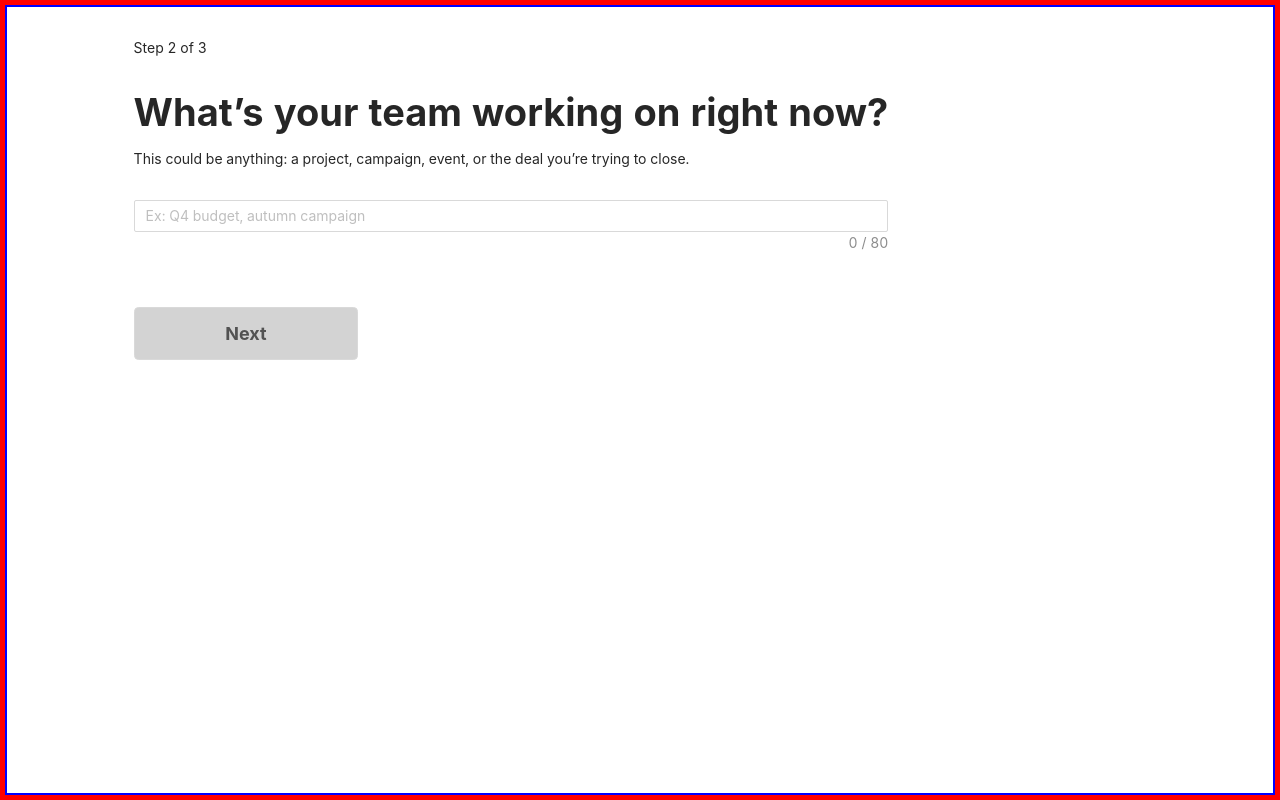
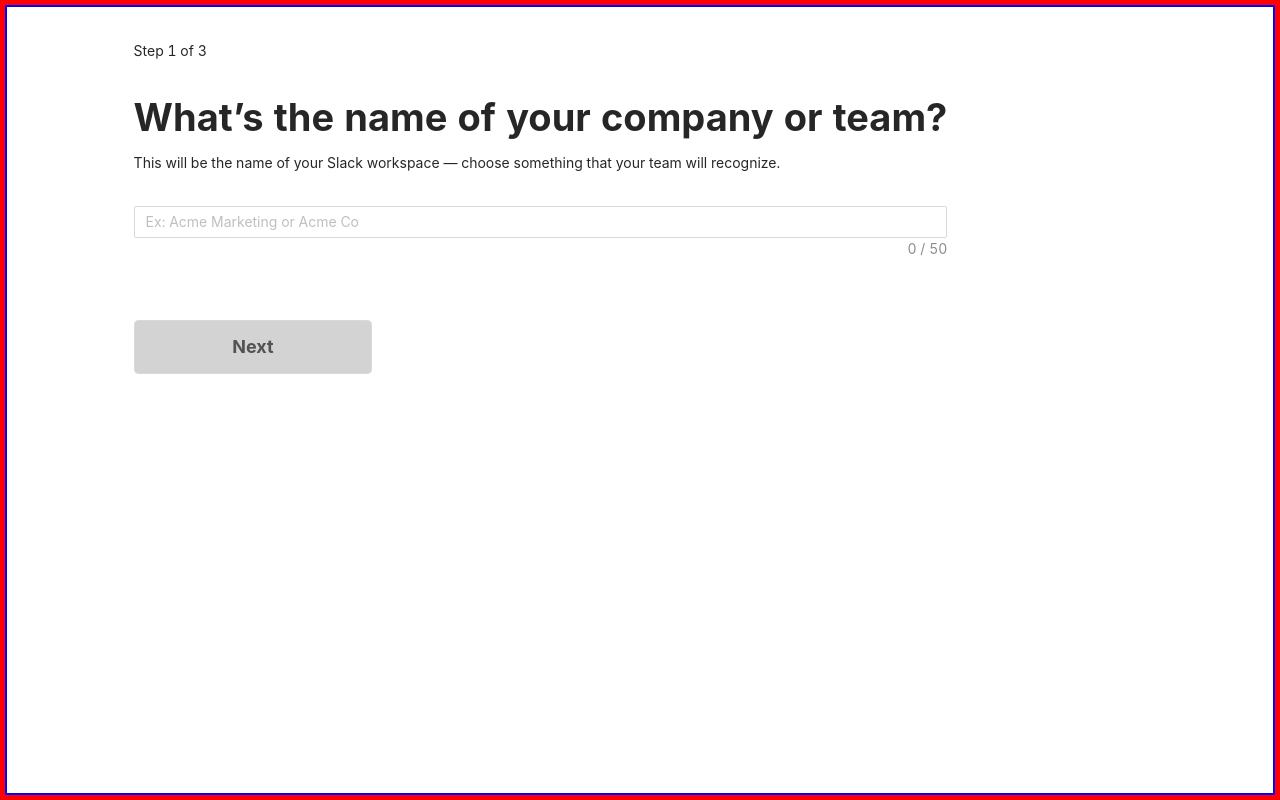
Before and after one commit to atanassov-daniel/ReactJS-Project, a React (Create React App) app: page /setupTeam/name in a window 1280 px wide. Built offline with nearby package versions, Linux system fonts and the light colour scheme; no server answers.

Commit message:
Creating a new team and adding a channel to it

```diff
--- a/src/App.js
+++ b/src/App.js
@@ -56,7 +56,10 @@ class App extends Component {
                         authInfo: {
                             isAuthenticated: Boolean(user),
                             email: user?.email,
-                            uid: user?.uid
+                            uid: user?.uid,
+                            displayName: user?.displayName,
+                            photoURL: user?.photoURL,
+                            // name: user?.name
                         }
                     }))
         );
@@ -224,7 +227,7 @@ class App extends Component {
                                             /> */}
                                             <Route path="/setupTeam/name" exact
                                                 render={(props) => (
-                                                    <SetupNewTeam />
+                                                    <SetupNewTeam authInfo={this.state.authInfo} />
                                                 )}
                                             />
 
--- a/src/components/SetupNewTeam/Pages/TeamChannels.js
+++ b/src/components/SetupNewTeam/Pages/TeamChannels.js
@@ -1,5 +1,6 @@
 import { Component } from 'react';
 import { Typography, Row, Col, Button, Input } from 'antd';
+import { db, firestore } from '../../../utils/firebase';
 
 import styles from './TeamName.module.css';
 
@@ -22,8 +23,36 @@ class TeamChannels extends Component {
         this.setState({ channel: value });
         console.log(value);
 
-        if (value.trim() === '') this.setState({ disabled: true });
+        if (value.trim() === '' || value.length > 80) this.setState({ disabled: true });
         else this.setState({ disabled: false });
+    }
+
+    finalizeChannel() {
+        if (this.state.channel.trim() === '' || this.state.channel.length > 80) {
+            this.setState({ disabled: true });
+            alert('Please insert a valid channel name and try again!');
+            return;
+        }
+
+        db
+            // teams/${this.props.team.name}/channels/${this.props.channel.name}/posts
+            .collection(`teams/${this.props.team}/channels`)
+            .add({
+                createdAt: firestore.FieldValue.serverTimestamp(), name: this.state.channel,
+                createdBy: {
+                    email: this.props.authInfo.email,
+                    uid: this.props.authInfo.uid,
+                    name: this.props.authInfo.displayName,
+                    photoURL: this.props.authInfo.photoURL
+                }
+            }) //name: this.props.authInfo.name
+            .then((docRef) => {
+                console.log("Channel written with ID: ", docRef.id);
+                this.props.changePage();
+            })
+            .catch((error) => {
+                alert(`This action couldn't be performed: ${error}. Please try again!`);
+            });
     }
 
     render() {
@@ -43,6 +72,8 @@ class TeamChannels extends Component {
                     style={{ marginBottom: '10%', marginTop: '4%' }}
                 />
                 <Button disabled={this.state.disabled}
+                    // onClick={(e) => { this.props.changePage(); this.finalizeChannel(); }}
+                    onClick={(e) => { this.finalizeChannel(); }}
                     style={
                         this.state.disabled === false
                             ? {
--- a/src/components/SetupNewTeam/Pages/TeamInvites.js
+++ b/src/components/SetupNewTeam/Pages/TeamInvites.js
@@ -2,6 +2,7 @@ import { Component } from 'react';
 import { Typography, Row, Col, Button, Input } from 'antd';
 
 import styles from './TeamName.module.css';
+import ReactDOM from 'react-dom';
 
 const { Title, Paragraph } = Typography;
 const { TextArea } = Input;
@@ -12,36 +13,42 @@ class TeamInvites extends Component {
 
         this.state = {
             channel: '',
-            disabled: true,
+            disabled: false,
         }
 
         console.log(this.props.step);
     }
 
-    onChannelChange = ({ target: { value } }) => {
+    /* onChannelChange = ({ target: { value } }) => {
         this.setState({ channel: value });
 
         if (value.trim() === '') this.setState({ disabled: true });
         else this.setState({ disabled: false });
+    } */
+
+    finalizeSetup() {
+        ReactDOM.render(<Input type="email" placeholder="Ex. 4th el!?" style={{ marginBottom: '3.5%' }} />, document.getElementById('email-inputs'));
     }
 
     render() {
         return (
             <div className={styles.wrapper}>
-                <Paragraph style={{ marginTop: '4%' }}>Step 2 of 3</Paragraph>
-                <Title level={1} style={{ marginTop: '4%', fontWeight: 'bold' }}>What’s your team working on right now?</Title>
-                <Paragraph style={{ marginTop: '-1%' }}>This could be anything: a project, campaign, event, or the deal you’re trying to close.</Paragraph>
+                <Paragraph style={{ marginTop: '4%' }}>Step 3 of 3</Paragraph>
+                <Title level={1} style={{ marginTop: '4%', fontWeight: 'bold' }}>Who do you email most at work?</Title>
+                <Paragraph style={{ marginTop: '-1%' }}>To give Slack a spin, add a few coworkers you talk with regularly.</Paragraph>
 
-                <TextArea
-                    placeholder="Ex: Q4 budget, autumn campaign"
-                    showCount={true}
-                    maxLength={80}
-                    autoSize={{ maxRows: 1 }}
-                    value={this.state.channel}
-                    onChange={this.onChannelChange}
-                    style={{ marginBottom: '10%', marginTop: '4%' }}
-                />
+                <div id="email-inputs">
+                    <Input type="email" placeholder="Ex. ellis@gmail.com" style={{ marginBottom: '3.5%' }} />
+                    <Input type="email" placeholder="Ex. ellis@gmail.com" value={this.state.channel}
+                        onChange={this.onChannelChange} style={{ marginBottom: '3.5%' }} />
+                    <Input type="email" placeholder="Ex. ellis@gmail.com" value={this.state.channel}
+                        onChange={this.onChannelChange} style={{ marginBottom: '3.5%' }} />
+                </div>
+
+
+
                 <Button disabled={this.state.disabled}
+                    onClick={this.finalizeSetup.bind(this)}
                     style={
                         this.state.disabled === false
                             ? {
@@ -52,7 +59,7 @@ class TeamInvites extends Component {
                                 height: 'fit-content',
                                 width: 'fit-content',
                                 borderRadius: '0.25em',
-                                padding: '1.5% 12%',
+                                padding: '1.5% 5%',
                             } : {
                                 backgroundColor: 'lightgray',
                                 color: '#0000009c',
@@ -61,10 +68,11 @@ class TeamInvites extends Component {
                                 height: 'fit-content',
                                 width: 'fit-content',
                                 borderRadius: '0.25em',
-                                padding: '1.5% 12%',
+                                padding: '1.5% 5%',
                             }
                     }
-                >Next</Button>
+                >Add Teammates</Button>
+                <span className={styles.skipStep}>Skip this step</span>
             </div>
         )
     }
--- a/src/components/SetupNewTeam/Pages/TeamName.js
+++ b/src/components/SetupNewTeam/Pages/TeamName.js
@@ -1,5 +1,6 @@
 import { Component } from 'react';
 import { Typography, Row, Col, Button, Input } from 'antd';
+import { db, firestore } from '../../../utils/firebase';
 
 import styles from './TeamName.module.css';
 
@@ -19,9 +20,36 @@ export default class TeamName extends Component {
     onNameChange = ({ target: { value } }) => {
         this.setState({ name: value });
 
-        if (value.trim() === '') this.setState({ disabled: true });
+        if (value.trim() === '' || value.length > 50) this.setState({ disabled: true });
         else this.setState({ disabled: false });
-        console.log(this.pages);
+    }
+
+    finalizeTeam() {
+        if (this.state.name.trim() === '' || this.state.name.length > 50) {
+            this.setState({ disabled: true });
+            alert('Please insert a valid name and try again!');
+            return;
+        }
+
+        db
+            // teams/${this.props.team.name}/channels/${this.props.channel.name}/posts
+            .collection(`teams`)
+            .add({
+                createdAt: firestore.FieldValue.serverTimestamp(), name: this.state.name, createdBy: {
+                    email: this.props.authInfo.email,
+                    uid: this.props.authInfo.uid,
+                    name: this.props.authInfo.displayName,
+                    photoURL: this.props.authInfo.photoURL
+                }
+            }) //name: this.props.authInfo.name
+            .then((docRef) => {
+                console.log("Document written with ID: ", docRef.id);
+                this.props.setTeam(docRef.id);
+                this.props.changePage();
+            })
+            .catch((error) => {
+                alert(`This action couldn't be performed: ${error}. Please try again!`);
+            });
     }
 
     render() {
@@ -42,6 +70,8 @@ export default class TeamName extends Component {
                         style={{ marginBottom: '10%', marginTop: '4%' }}
                     />
                     <Button disabled={this.state.disabled}
+                        onClick={(e) => { this.finalizeTeam(); }}
+                        // onClick={(e) => { this.props.changePage(); this.finalizeTeam(); }}
                         style={
                             this.state.disabled === false
                                 ? {
--- a/src/components/SetupNewTeam/Pages/TeamName.module.css
+++ b/src/components/SetupNewTeam/Pages/TeamName.module.css
@@ -1,3 +1,14 @@
 .wrapper {
     margin: 0% 10%;
 }
+
+.skipStep {
+    margin-left: 4%;
+    color: #777777;
+    font-size: medium;
+}
+
+.skipStep:hover {
+    text-decoration: underline;
+    text-underline-offset: 0.2em;
+}
--- a/src/components/SetupNewTeam/SetupNewTeam.js
+++ b/src/components/SetupNewTeam/SetupNewTeam.js
@@ -14,22 +14,40 @@ class SetupNewTeam extends Component {
         super(props);
 
         this.state = {
-            step: 1,
+            step: 0,
+            team: null
         }
 
         this.pages = [TeamName, TeamChannels, TeamInvites];
 
-        this.changePage.bind(this);
+        // this.changePage.bind(this); // with this it dodn't work, I had to do it below when passing the function in the component itself
     }
 
     changePage() {
-        this.setState((prevState) => ({ step: prevState.step + 1 }))
+        console.log(this);
+        this.setState((prevState) => ({ step: prevState.step + 1 }));
+        console.log('change??');
+        console.log(this.state.step);
+    }
+
+    setTeam(teamId) {
+        console.log('teamId');
+        this.setState(() => ({ team: teamId }))
     }
 
     render() {
         return (
             <>
-                {this.pages.map((Comp, index) => { if (index === this.state.step) return (<Comp step={this.state.step} changePage={this.changePage} />) })}
+                {this.pages.map((Comp, index) => {
+                    if (index === this.state.step) return (
+                        <Comp step={this.state.step}
+                            changePage={this.changePage.bind(this)}
+                            setTeam={this.setTeam.bind(this)}
+                            authInfo={this.props.authInfo}
+                            team={this.state.team}
+                        />
+                    )
+                })}
             </>
         )
     }
```
